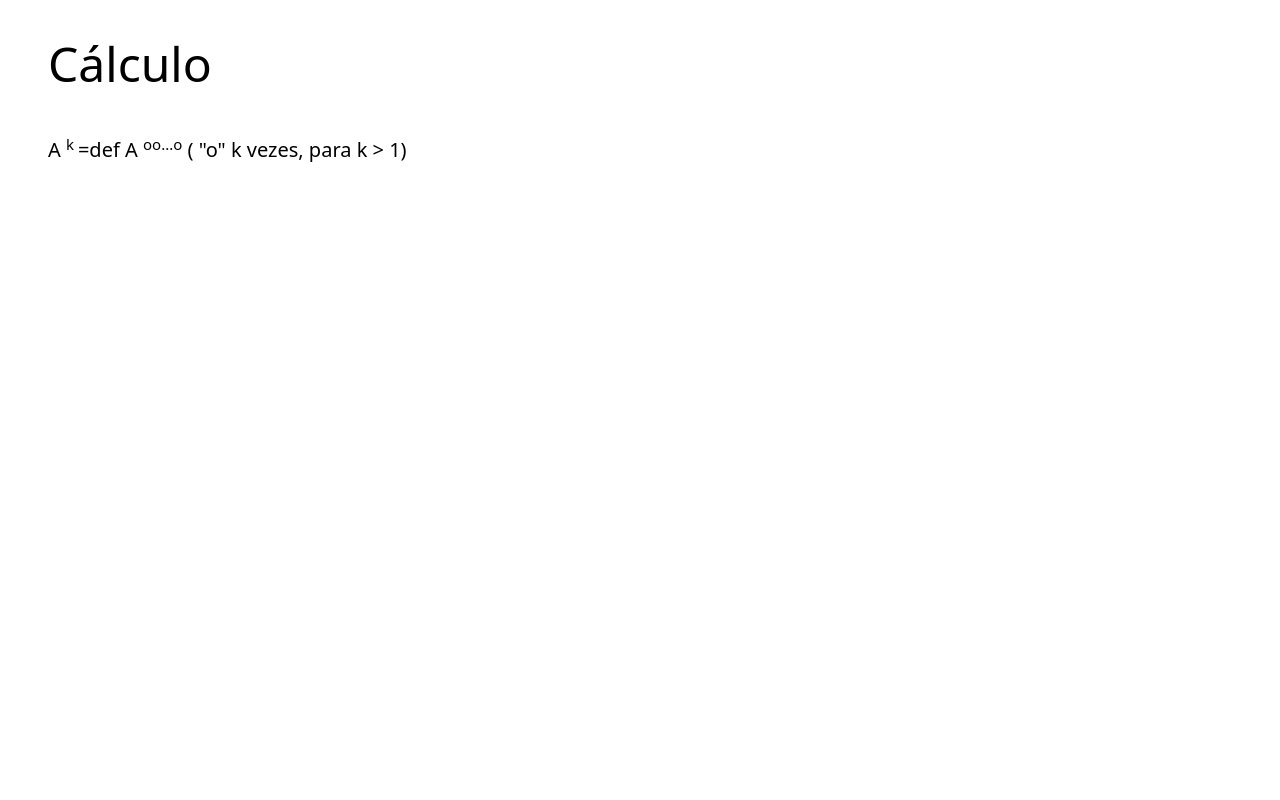
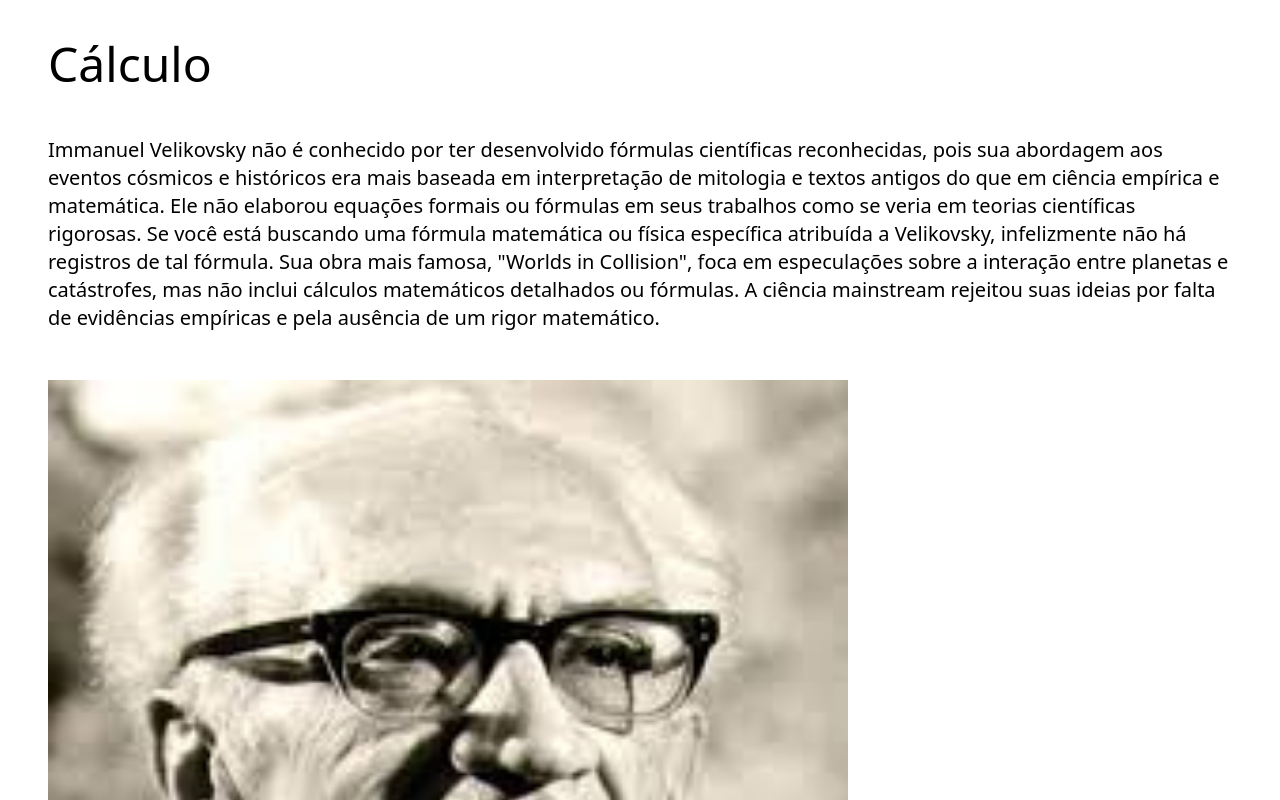
Before and after one commit to Lu1zEdu/Cp5-Front, a Next.js app in the folder cp2-front/: page /calculo in a window 1280 px wide. Shown: the part 280-1080 px from the top of the page. Before the commit the page ends 800 px from the top, so only its background shows below. Built offline with nearby package versions, Linux system fonts and the light colour scheme.

Commit message:
corrigindo página de cálculo

```diff
--- a/cp2-front/src/app/calculo/page.tsx
+++ b/cp2-front/src/app/calculo/page.tsx
@@ -1,10 +1,22 @@
+import Image from "next/image"
+
 export default function Calculo() {
     return (
       <div>
         <h1 className="Hs">Cálculo</h1>
         <div>
-          <p className="Ps">A <sup> k </sup>  =def A <sup>oo...o</sup> ( &quot;o&quot; k vezes, para k &gt; 1)</p>
+          <p className="Ps">Immanuel Velikovsky não é conhecido por ter desenvolvido fórmulas científicas reconhecidas, pois sua abordagem aos eventos cósmicos e históricos era mais baseada em interpretação de mitologia e textos antigos do que em ciência empírica e matemática. Ele não elaborou equações formais ou fórmulas em seus trabalhos como se veria em teorias científicas rigorosas.
+
+Se você está buscando uma fórmula matemática ou física específica atribuída a Velikovsky, infelizmente não há registros de tal fórmula. Sua obra mais famosa, "Worlds in Collision", foca em especulações sobre a interação entre planetas e catástrofes, mas não inclui cálculos matemáticos detalhados ou fórmulas.
+
+A ciência mainstream rejeitou suas ideias por falta de evidências empíricas e pela ausência de um rigor matemático.</p>
         </div>
+        <div>
+        <Image className="m-12" src="/img/immanuel.jpeg"
+        width={800}
+        height={1000}
+        alt="Capa do livro Worlds in Collision"/>
+      </div>
       </div>
     )
   }
```
